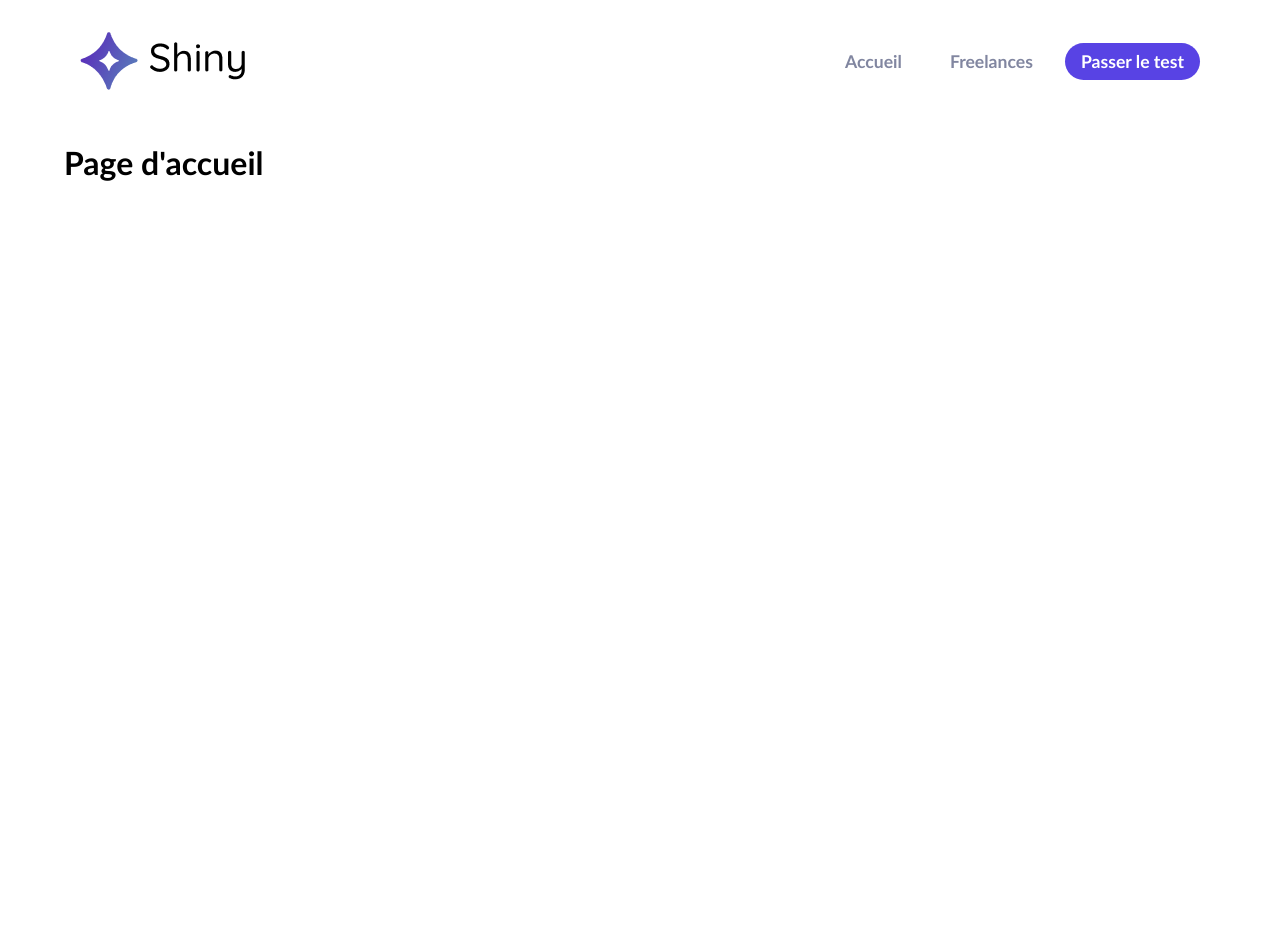
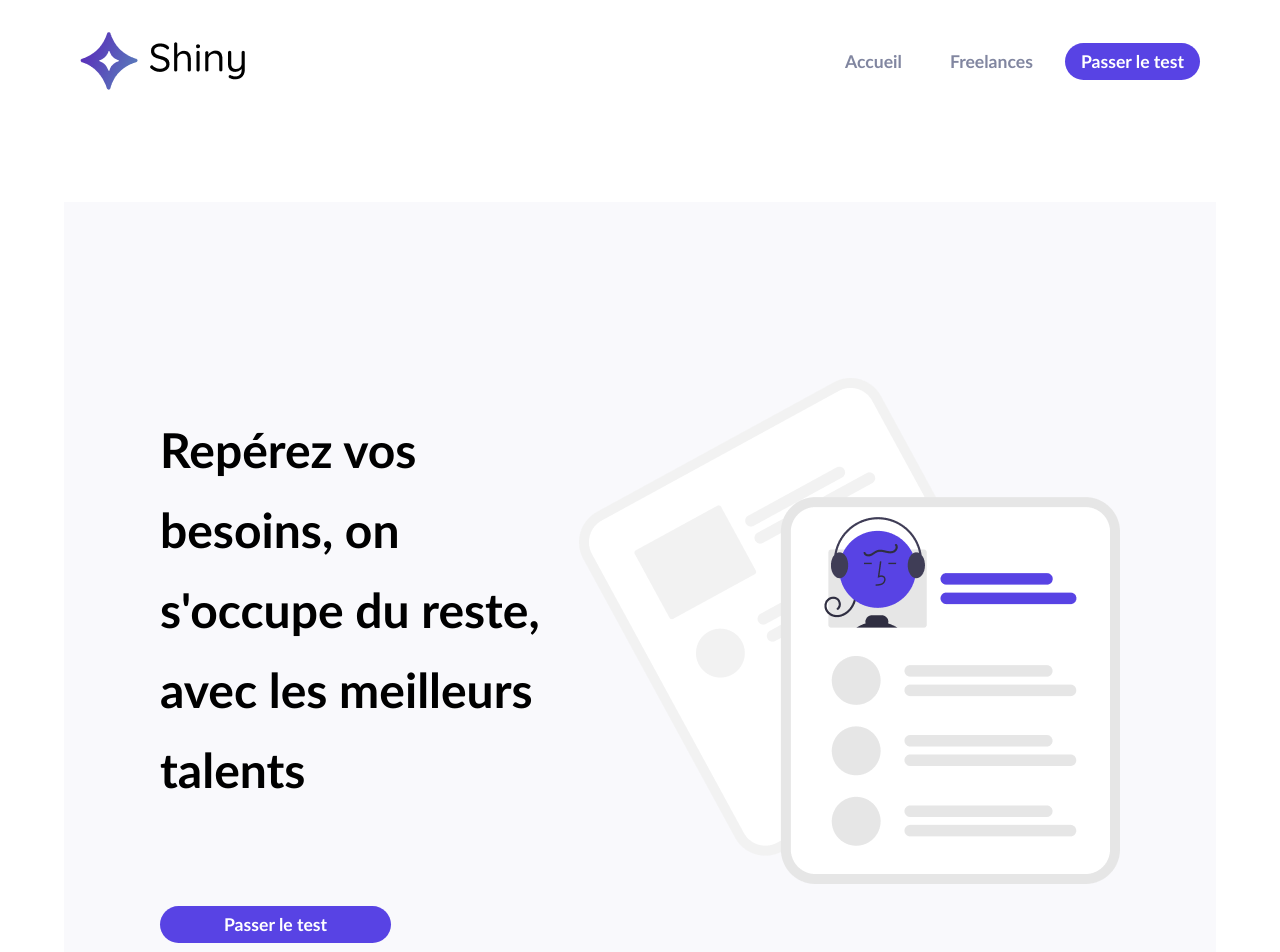
Before and after one commit to logic-fabric/shiny-agency, a React (Create React App) app: page / in a window 1280 px wide. Shown: the top 952 px of the page. Before the commit the page ends 800 px from the top, so only its background shows below. Built offline with nearby package versions, Linux system fonts and the light colour scheme.

Commit message:
feature: complete and style Home page

```diff
--- a/src/pages/Home.jsx
+++ b/src/pages/Home.jsx
@@ -1,9 +1,56 @@
+import { Link } from "react-router-dom";
+import styled from "styled-components";
+
+import colors from "../utils/style/colors";
+import HomeIllustration from "../assets/home-illustration.png";
+
 function Home() {
   return (
-    <div className="Home">
-      <h1>Page d'accueil</h1>
-    </div>
+    <HomeWrapper>
+      <div>
+        <Slogan>
+          Repérez vos besoins, on s'occupe du reste, <br />
+          avec les meilleurs talents
+        </Slogan>
+        <CallToActionLink to="/passer-le-test/1" $isFullLink={true}>
+          Passer le test
+        </CallToActionLink>
+      </div>
+      <div>
+        <img src={HomeIllustration} alt="" />
+      </div>
+    </HomeWrapper>
   );
 }
 
+const HomeWrapper = styled.div`
+  display: flex;
+
+  margin: 5rem 0;
+  padding: 11rem 6rem;
+  background: ${colors.neutral100};
+`;
+
+const Slogan = styled.h1`
+  padding: 0 2rem 0 0;
+
+  font-size: 3rem;
+  line-height: 5rem;
+`;
+
+const CallToActionLink = styled(Link)`
+  display: inline-block;
+
+  margin: 4rem 0 0 0;
+  padding: 0.5rem 4rem;
+  border-radius: 2rem;
+
+  color: white;
+  font-size: 1.1rem;
+  font-weight: 700;
+  text-decoration: none;
+
+  background: ${colors.primary500};
+`;
+
 export default Home;
```
Also changed, not shown: src/assets/home-illustration.png (added).
